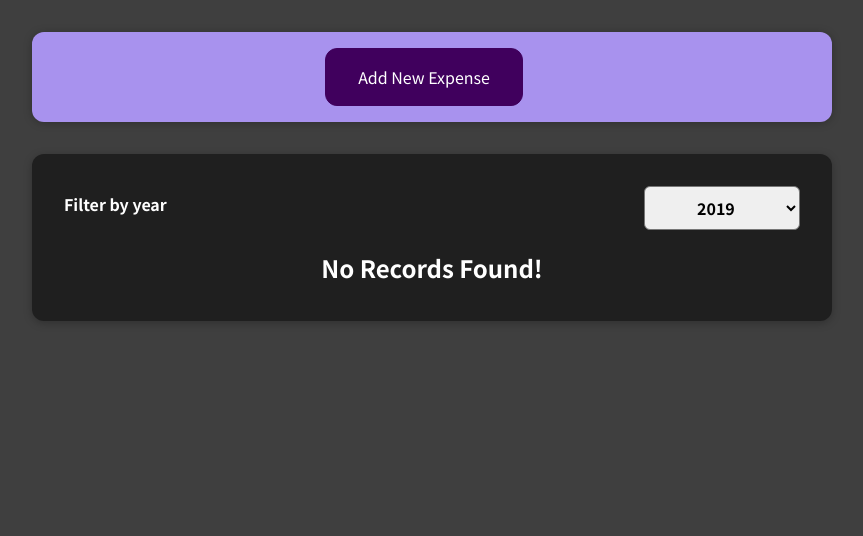
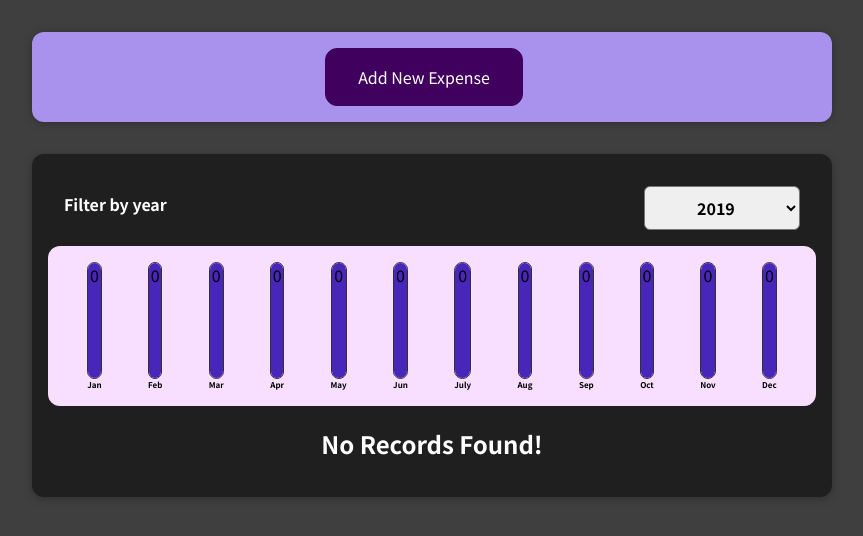
Before and after one commit to rrajput1994/react-complete-guide-code, a React (Create React App) app: page / in a window 1280 px wide. Shown: the top 536 px of the page, without its empty margins (208-1071 px from the left). Built offline with nearby package versions, Linux system fonts and the light colour scheme.

Commit message:
Char and chartbars design implemented

```diff
--- /dev/null
+++ b/src/components/Chart/Chart.css
@@ -0,0 +1,9 @@
+.chart {
+  padding: 1rem;
+  border-radius: 12px;
+  background-color: #f8dfff;
+  text-align: center;
+  display: flex;
+  justify-content: space-around;
+  height: 10rem;
+}
--- /dev/null
+++ b/src/components/Chart/Chart.js
@@ -0,0 +1,15 @@
+import React from "react";
+import "./Chart.css";
+import ChartBar from "./ChartBar";
+
+const Chart = (props) => {
+  return (
+    <div className="chart">
+      {props.chartDataPoints.map((dataPoint) => {
+        return <ChartBar label={dataPoint.label} value={dataPoint.value} />;
+      })}
+    </div>
+  );
+};
+
+export default Chart;
--- /dev/null
+++ b/src/components/Chart/ChartBar.css
@@ -0,0 +1,30 @@
+.chart-bar {
+  height: 100%;
+  display: flex;
+  flex-direction: column;
+  align-items: center;
+}
+
+.chart-bar__inner {
+  height: 100%;
+  width: 100%;
+  border: 1px solid #313131;
+  border-radius: 12px;
+  background-color: #c3b4f3;
+  overflow: hidden;
+  display: flex;
+  flex-direction: column;
+  justify-content: flex-end;
+}
+
+.chart-bar__fill {
+  background-color: #4826b9;
+  width: 100%;
+  transition: all 0.3s ease-out;
+}
+
+.chart-bar__label {
+  font-weight: bold;
+  font-size: 0.5rem;
+  text-align: center;
+}
--- /dev/null
+++ b/src/components/Chart/ChartBar.js
@@ -0,0 +1,17 @@
+import React from "react";
+
+import "./ChartBar.css";
+
+const ChartBar = (props) => {
+  return (
+    <div className="chart-bar">
+      <div className="chart-bar__inner">
+        <div className="chart-bar__fill" style={{ height: "100%" }}>
+          {props.value}
+        </div>
+      </div>
+      <div className="chart-bar__label">{props.label}</div>
+    </div>
+  );
+};
+export default ChartBar;
--- /dev/null
+++ b/src/components/Expenses/ExpenseChart.js
@@ -0,0 +1,59 @@
+import React from "react";
+import Chart from "../Chart/Chart";
+
+const ExpenseChart = (props) => {
+  const chartDataPoints = [
+    {
+      label: "Jan",
+      value: 0,
+    },
+    {
+      label: "Feb",
+      value: 0,
+    },
+    {
+      label: "Mar",
+      value: 0,
+    },
+    {
+      label: "Apr",
+      value: 0,
+    },
+    {
+      label: "May",
+      value: 0,
+    },
+    {
+      label: "Jun",
+      value: 0,
+    },
+    {
+      label: "July",
+      value: 0,
+    },
+    {
+      label: "Aug",
+      value: 0,
+    },
+    {
+      label: "Sep",
+      value: 0,
+    },
+    {
+      label: "Oct",
+      value: 0,
+    },
+    {
+      label: "Nov",
+      value: 0,
+    },
+    {
+      label: "Dec",
+      value: 0,
+    },
+  ];
+
+  return <Chart chartDataPoints={chartDataPoints} />;
+};
+
+export default ExpenseChart;
--- a/src/components/Expenses/Expenses.js
+++ b/src/components/Expenses/Expenses.js
@@ -3,6 +3,7 @@
 import ExpensesFilter from "./ExpensesFilter";
 import Card from "../UI/Card";
 import ExpensesList from "./ExpensesList";
+import ExpenseChart from "./ExpenseChart";
 function Expenses(props) {
   const [selectedYear, setSelectedYear] = useState("2019");
 
@@ -40,6 +41,8 @@
           onSelectFilterProps={onSelectFilter}
         />
 
+        <ExpenseChart expenses={filterExpense} />
+
         <ExpensesList filterExpenses={filterExpense} />
 
         {/* {expenseContent} */}
--- a/src/components/NewExpense/ExpenseForm.js
+++ b/src/components/NewExpense/ExpenseForm.js
@@ -25,7 +25,7 @@
     console.log(newValues);
     props.onSubmitNewExpense(newValues);
     setValues({ title: "", amount: "", date: "" });
-    props.onShowHandler();
+    props.onSubmitBtnClick();
   };
 
   const onCancelBtnClick = () => {
--- a/src/components/NewExpense/NewExpense.js
+++ b/src/components/NewExpense/NewExpense.js
@@ -12,6 +12,10 @@
     props.onSubmitFromAppProps(newExpenseData);
   };
 
+  const onSubmitBtnClickHandler = () => {
+    setShow(true);
+  };
+
   const onCancelBtnClickHandler = () => {
     setShow(true);
   };
@@ -24,6 +28,7 @@
         </button>
       ) : (
         <ExpenseForm
+          onSubmitBtnClick={onSubmitBtnClickHandler}
           onCancelBtnClick={onCancelBtnClickHandler}
           onSubmitNewExpense={onSubmitNewExpenseHandler}
         />
```
